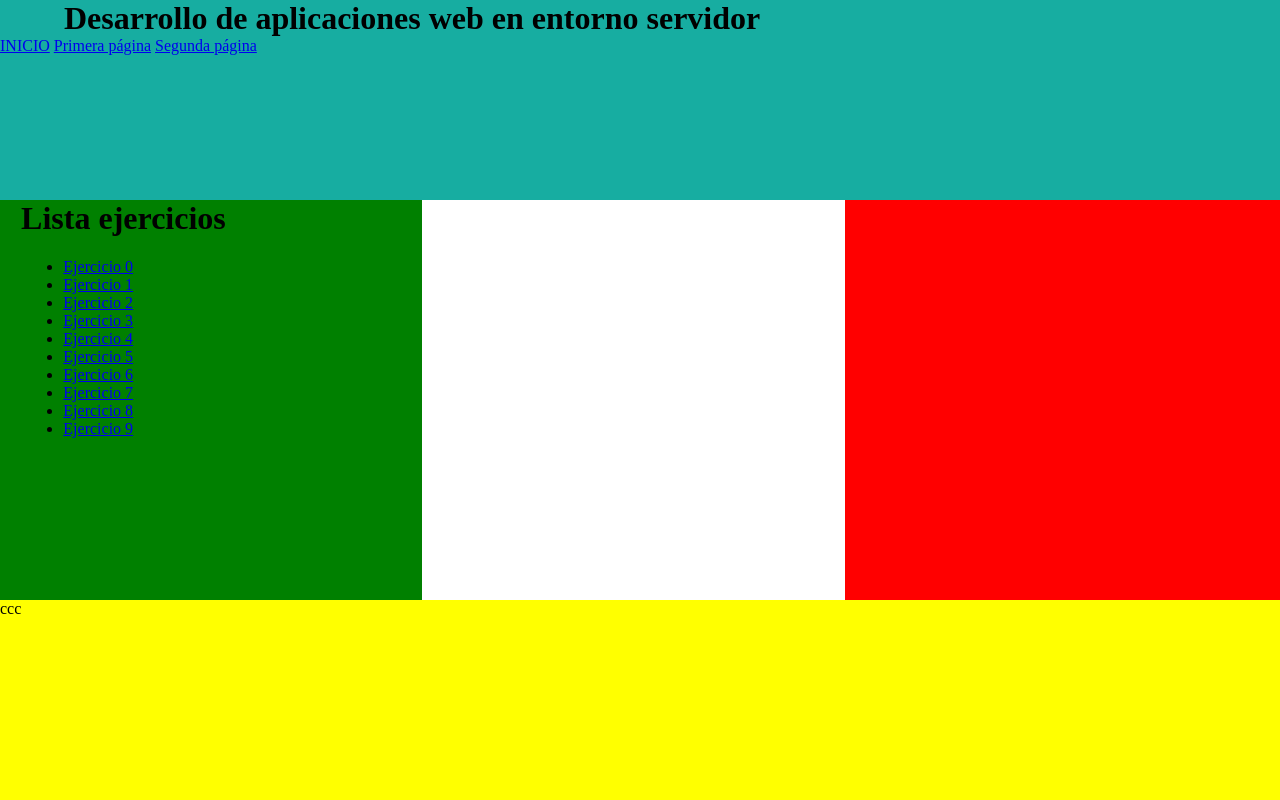
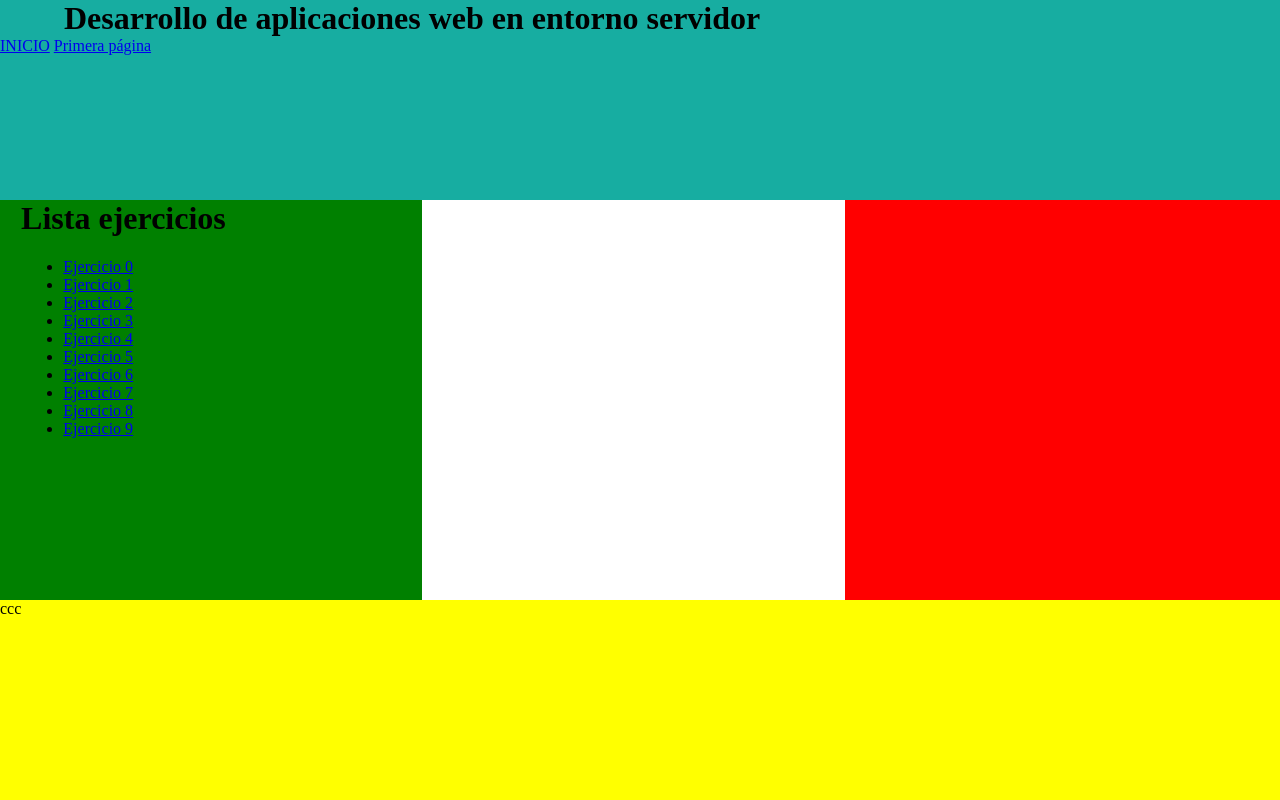
Before and after one commit to Eyguilo/DWS, a PHP site: page / in a window 1280 px wide. Run offline with PHP 8.4, Linux system fonts and the light colour scheme.

Commit message:
22/11/22 - Se ha actualizado todo.

```diff
--- a/Curso_2223/index.php
+++ b/Curso_2223/index.php
@@ -9,7 +9,7 @@
             <h1>Desarrollo de aplicaciones web en entorno servidor</h1>
             <a href="index.html">INICIO</a>
             <a href="pagina1.html">Primera página</a>
-            <a href="pagina2.html">Segunda página</a>
+
         </div>
         <div class="segunda_caja">
 
```
